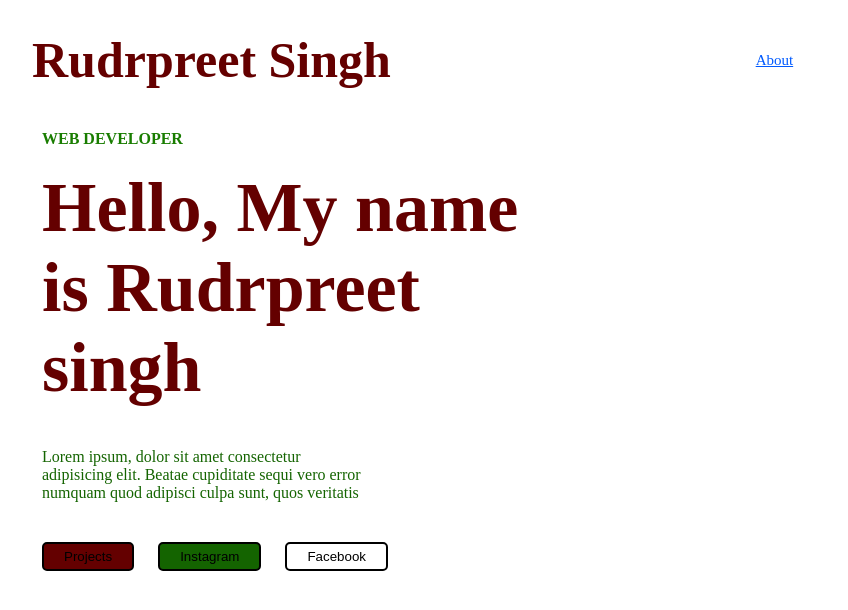
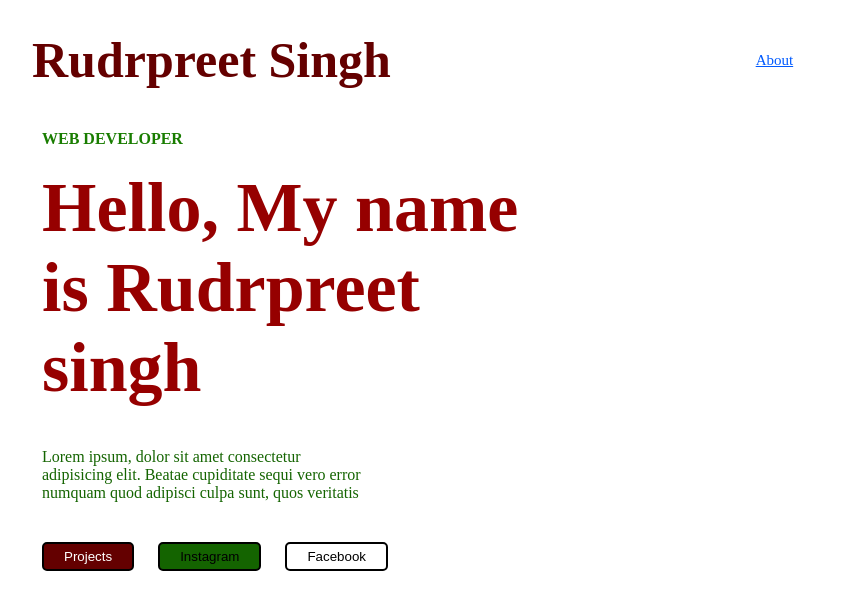
Before and after one commit to RudrpreetSingh/rudr, a plain HTML site: page index.html in a window 1280 px wide. Shown: the full height of the page, 98-946 px from the left. Drawn offline with Linux system fonts and the light colour scheme.

Commit message:
Add files via upload

```diff
--- a/style.css
+++ b/style.css
@@ -37,7 +37,6 @@ nav div a:hover{
 
 }
 
-
 .content{
     width: 100%;
     height: 100%;
@@ -55,7 +54,7 @@ nav div a:hover{
 
 .bodycontent h1{
     font-size: 70px;
-    color: rgb(100, 0, 0);
+    color: rgb(150, 0, 0);
 }
 .bodycontent p{
     width: 70%;
@@ -69,13 +68,14 @@ nav div a:hover{
 }
 
 .bodycontent div .firstbtn{
+    color: white;
     background-color: rgb(100, 0, 0);
     padding: 5px 20px;
     border: 2px solid rgb(0, 0, 0);
     border-radius: 5px;
 }
 .bodycontent div .firstbtn:hover{
-    background-color: rgb(255, 255, 255);
+    background-color: white;
     color: black;
 }
 
@@ -88,8 +88,8 @@ nav div a:hover{
 }
 
 .bodycontent div .secondbtn:hover{
-background-color: rgb(255, 255, 255);
-color: black;
+    background-color: rgb(255, 255, 255);
+    color: black;
 }
 
 .bodycontent div .thirdbtn{
@@ -101,8 +101,8 @@ color: black;
 }
 
 .bodycontent div .thirdbtn:hover{
-background-color: black;
-color: white;
+    background-color: black;
+    color: white;
 }
 
 .imagecontent {
```
Also changed, not shown: index.html (+1 -1 lines).
